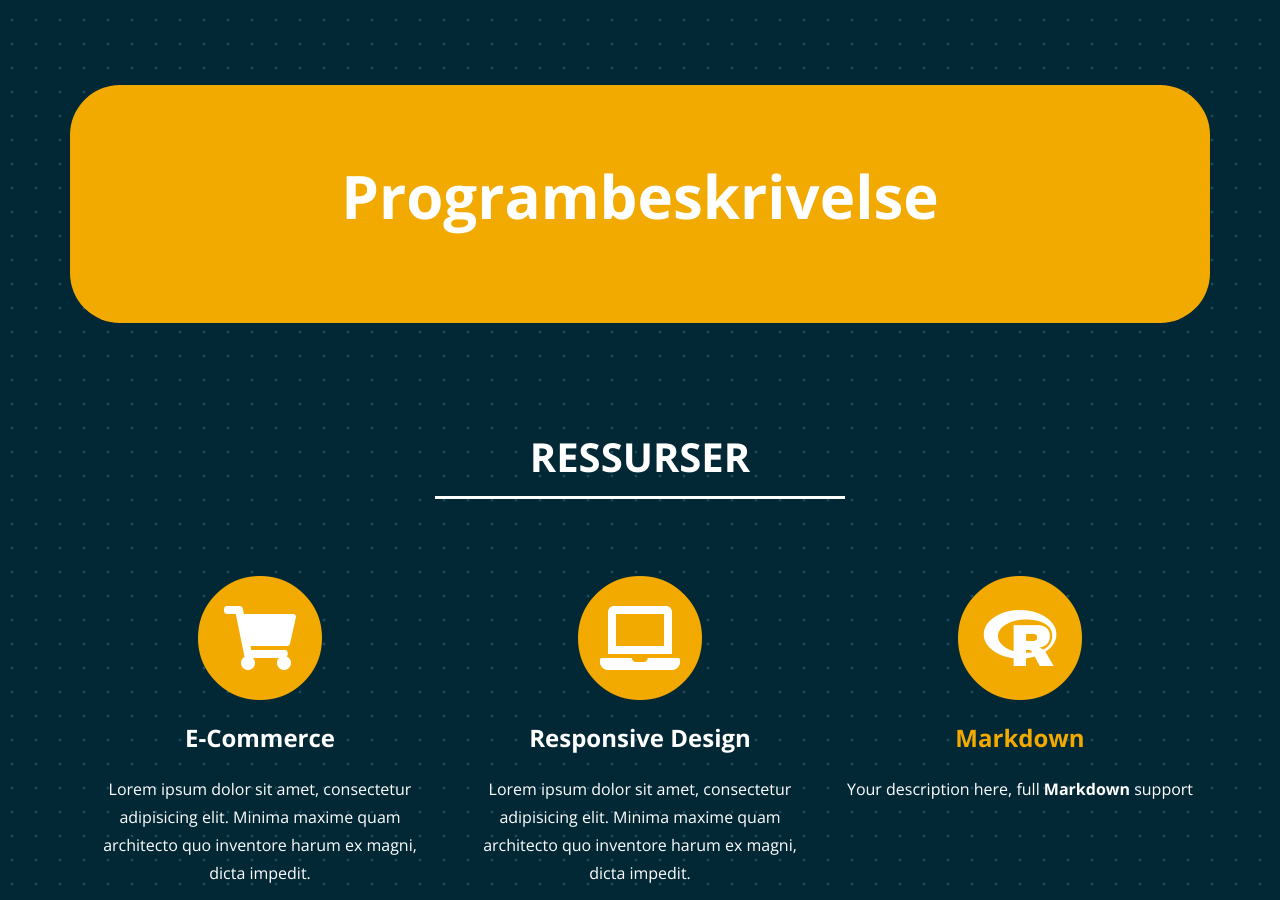
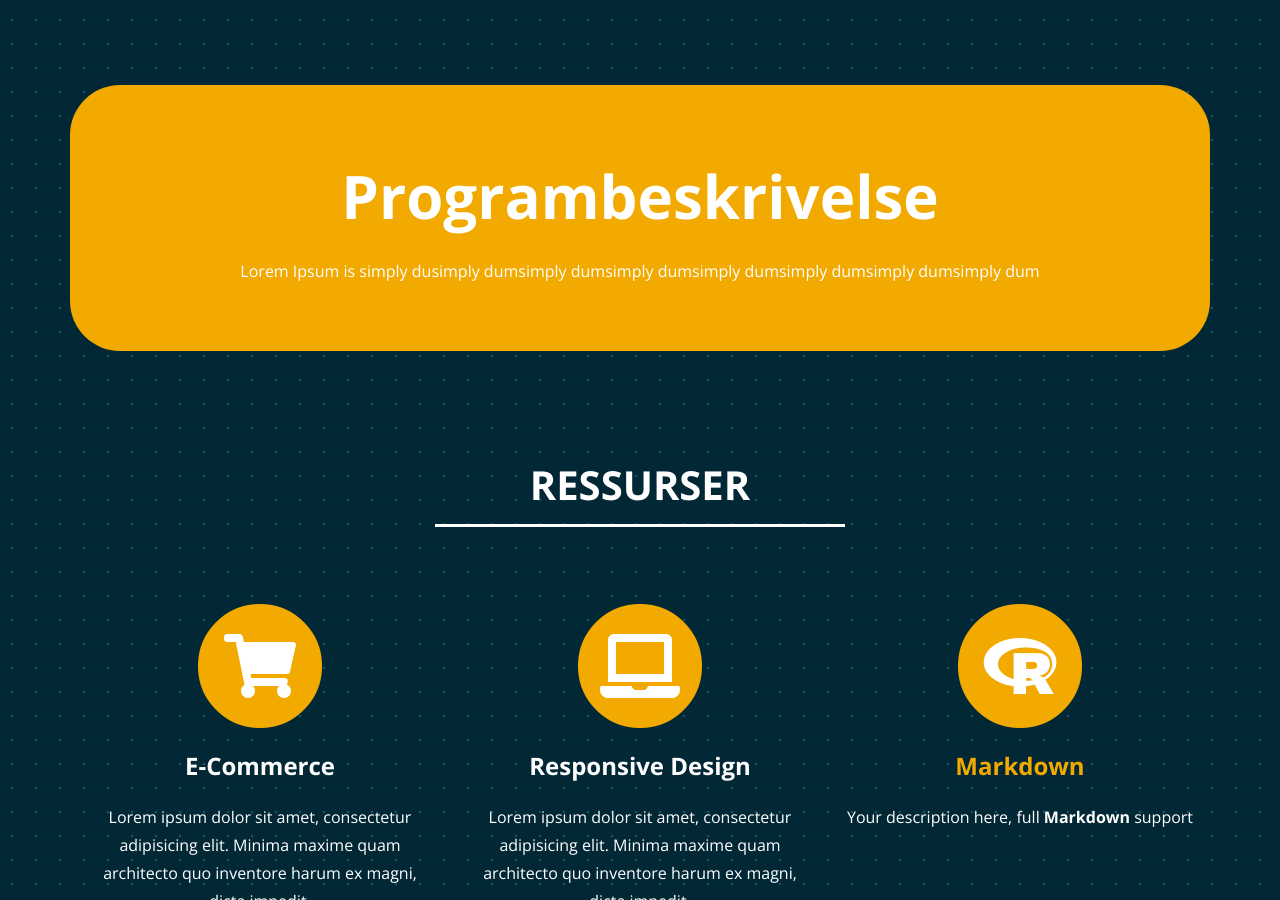
Before and after one commit to uit-econ/uit-econ.github.io, a Jekyll site: the page built from index.md, in a window 1280 px wide and 900 px high, scrolled down 940 px. Built offline with Jekyll 4.4.1, drawn with Linux system fonts in a browser that asks for light colours; part of the change alters nothing that is shown.

Commit message:
Update sitetext.yml

```diff
--- a/_data/sitetext.yml
+++ b/_data/sitetext.yml
@@ -41,7 +41,7 @@ en: &DEFAULT_EN
     closebutton: "Lukk emne"
 
 
-programbeskrivelse: "Lorem Ipsum is simply dumsimply dumsimply dumsimply dumsimply dumsimply dumsimply dumsimply dumsimply dumsimply dumsimply dumsimply dumsimply dumsimply dumsimply dumsimply dumsimply dumsimply dum"
+  programbeskrivelse: "Lorem Ipsum is simply dusimply dumsimply dumsimply dumsimply dumsimply dumsimply dumsimply dum"
 
 en-US:
   <<: *DEFAULT_EN
```
